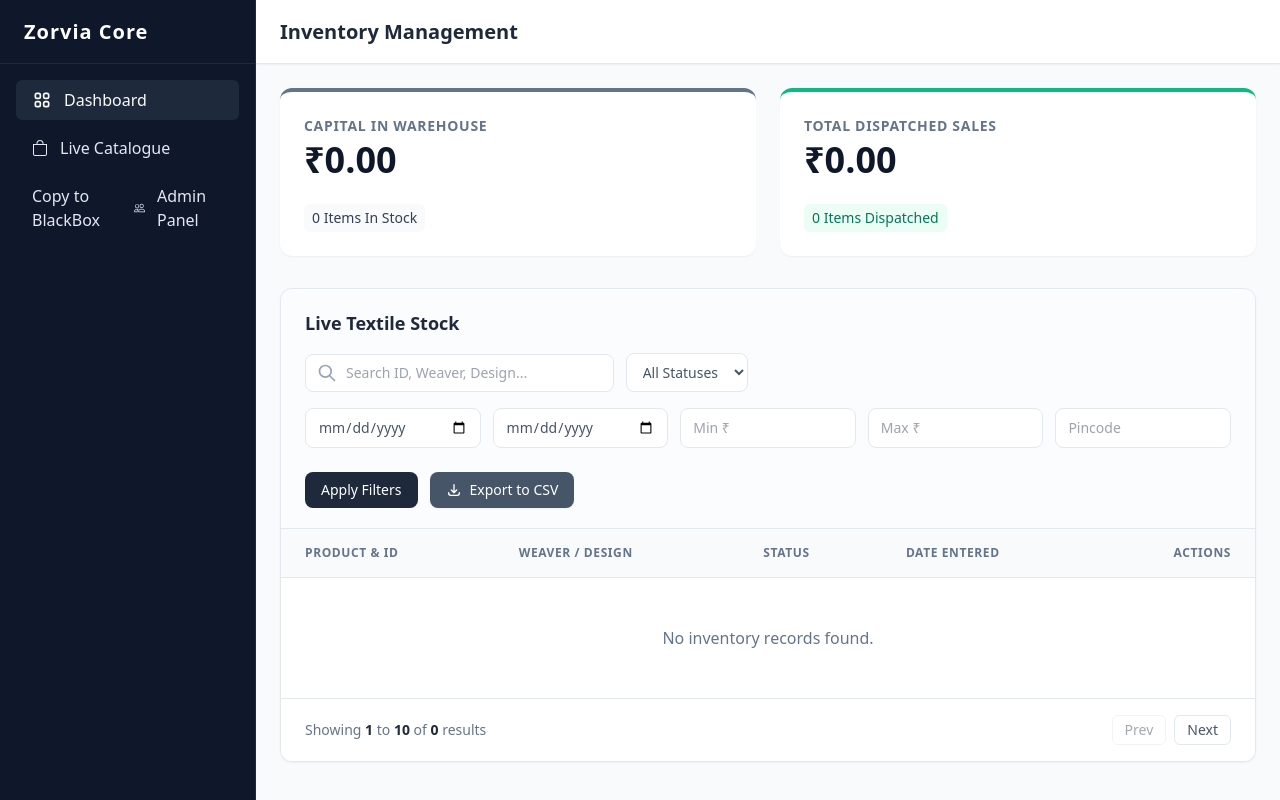
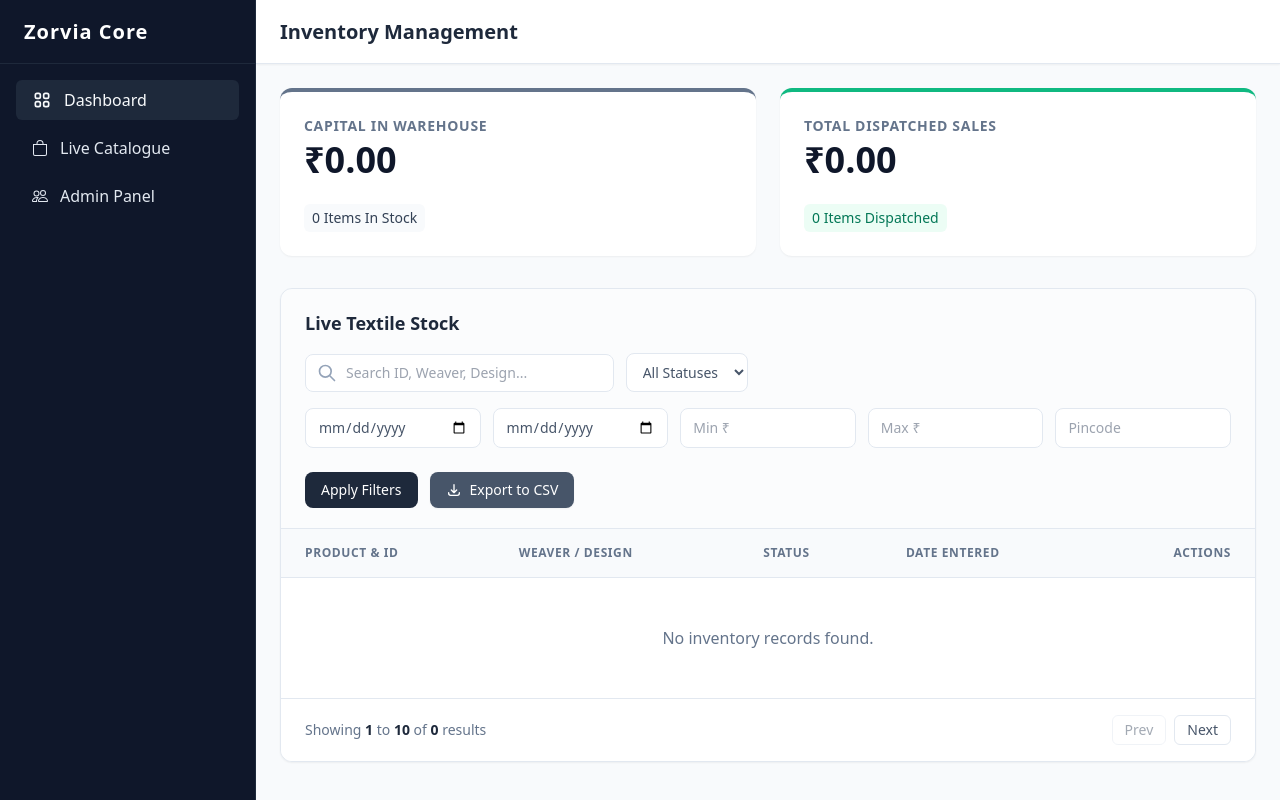
Before and after one commit to UnforGBeast/SalesTracker, a Django app: page /inventory/ in a window 1280 px wide. Run offline with Django 5.2, Linux system fonts and the light colour scheme; data that the repository does not hold is empty; some libraries are stand-ins or nearby versions.

Commit message:
minor fixes

```diff
--- a/tracker/templates/base.html
+++ b/tracker/templates/base.html
@@ -29,7 +29,7 @@
             </svg> Live Catalogue
             </a>
             <a href="/admin/" class="flex items-center gap-3 px-4 py-2 rounded-md text-{{ BRAND_COLOR }}-200 hover:bg-{{ BRAND_COLOR }}-800 hover:text-white transition">
-                Copy to BlackBox
+
 <svg xmlns="http://www.w3.org/2000/svg" width="16" height="16" fill="currentColor" class="bi bi-people" viewBox="0 0 16 16">
   <path d="M15 14s1 0 1-1-1-4-5-4-5 3-5 4 1 1 1 1zm-7.978-1L7 12.996c.001-.264.167-1.03.76-1.72C8.312 10.629 9.282 10 11 10c1.717 0 2.687.63 3.24 1.276.593.69.758 1.457.76 1.72l-.008.002-.014.002zM11 7a2 2 0 1 0 0-4 2 2 0 0 0 0 4m3-2a3 3 0 1 1-6 0 3 3 0 0 1 6 0M6.936 9.28a6 6 0 0 0-1.23-.247A7 7 0 0 0 5 9c-4 0-5 3-5 4q0 1 1 1h4.216A2.24 2.24 0 0 1 5 13c0-1.01.377-2.042 1.09-2.904.243-.294.526-.569.846-.816M4.92 10A5.5 5.5 0 0 0 4 13H1c0-.26.164-1.03.76-1.724.545-.636 1.492-1.256 3.16-1.275ZM1.5 5.5a3 3 0 1 1 6 0 3 3 0 0 1-6 0m3-2a2 2 0 1 0 0 4 2 2 0 0 0 0-4"/>
 </svg> Admin Panel
```
